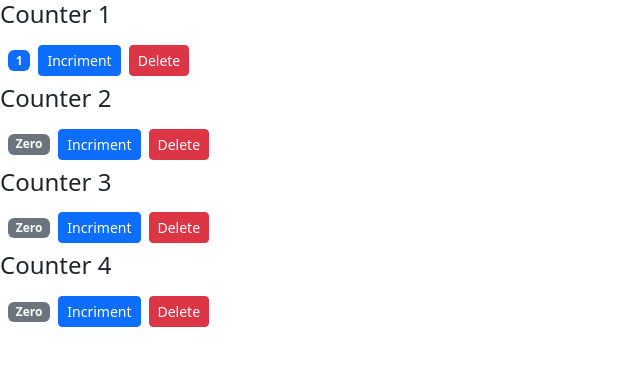
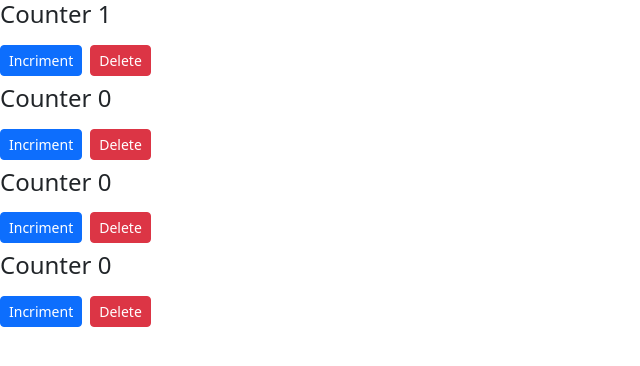
Before and after one commit to V5NEXT/react-counter-app, a React (Create React App) app: page / in a window 1280 px wide. Shown: the top 366 px of the page, without its empty margins (0-640 px from the left). Built offline with nearby package versions, Linux system fonts and the light colour scheme.

Commit message:
Removing local states

```diff
--- a/src/components/counter.jsx
+++ b/src/components/counter.jsx
@@ -7,16 +7,12 @@ class Counter extends Component {
         product : 1,
         tags : ['tag1', 'tag2', 'tag3']
      }
-     handleIncriment = () =>{
-        this.setState({
-            count : this.state.count + 1
-        })
-     }
+
     render() {
         return (<div>
-            <h4>Counter {this.props.counter.id}</h4>
+            <h4>Counter {this.props.counter.value}</h4>
             <span className={this.changeBadgeColor()}>{this.formatCount()}</span>
-            <button onClick={ () => this.handleIncriment()} className='btn btn-primary btn-sm'>Incriment</button>
+            <button onClick={ () => this.props.onAddition(this.props.counter)} className='btn btn-primary btn-sm'>Incriment</button>
             <button onClick={ ()=> this.props.onDelete(this.props.counter.id)} className='btn m-2 btn-sm btn-danger'>Delete</button>
         </div>);
 
@@ -27,11 +23,11 @@ class Counter extends Component {
 
     formatCount(){
 
-       return this.state.count === 0 ? 'Zero': this.state.count;
+       return this.props.counter.count === 0 ? 'Zero': this.props.counter.count;
     }
     changeBadgeColor(){
         let classes = 'badge m-2 '
-        classes += this.state.count === 0 ? 'bg-secondary': 'bg-primary'
+        classes += this.props.counter.count === 0 ? 'bg-secondary': 'bg-primary'
 
         return classes
 
--- a/src/components/counters.jsx
+++ b/src/components/counters.jsx
@@ -12,16 +12,26 @@ class Counters extends Component {
 
         ]
      }
+
+     handleAddition = (counter)=>{
+        console.log(counter)
+        const counters = [...this.state.counters];
+        const index = counters.indexOf(counter);
+        counters[index] = {...counter};
+        counters[index].value ++;
+        this.setState({counters});
+     }
+
      handleDelte = (counterId) =>{
         const counters = this.state.counters.filter(c => c.id !== counterId)
         this.setState({counters})
+     }
 
-
-     }
     render() {
         return (
             <div>
-              {this.state.counters.map((counter)=> <Counter key={counter.id} onDelete={this.handleDelte}
+              {this.state.counters.map((counter)=> <Counter key={counter.id}
+              onAddition={this.handleAddition} onDelete={this.handleDelte}
               counter={counter}>
               </Counter>)}
 
```
